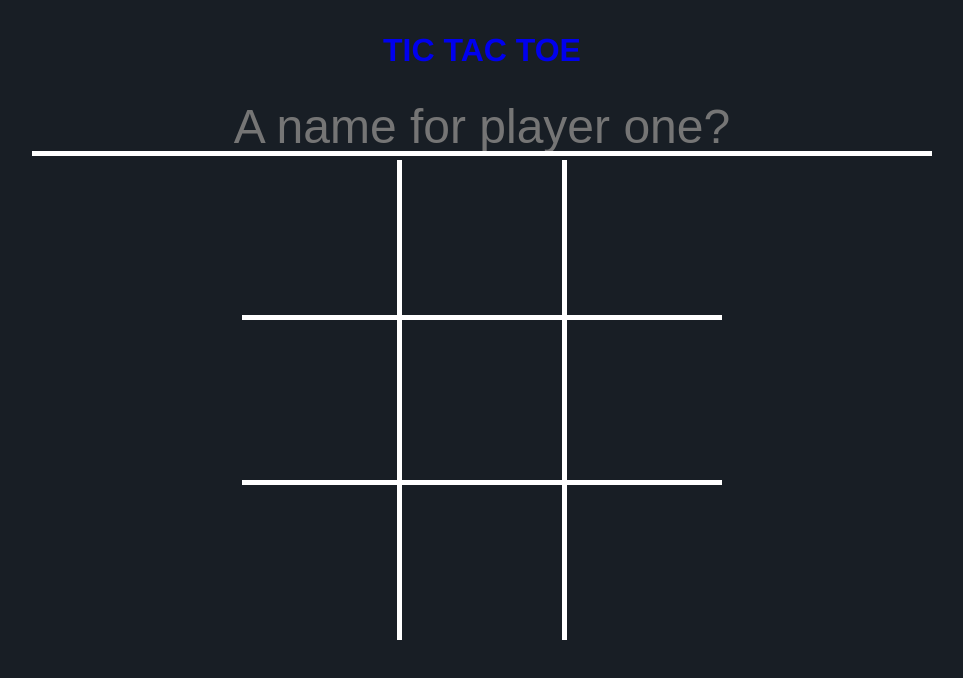
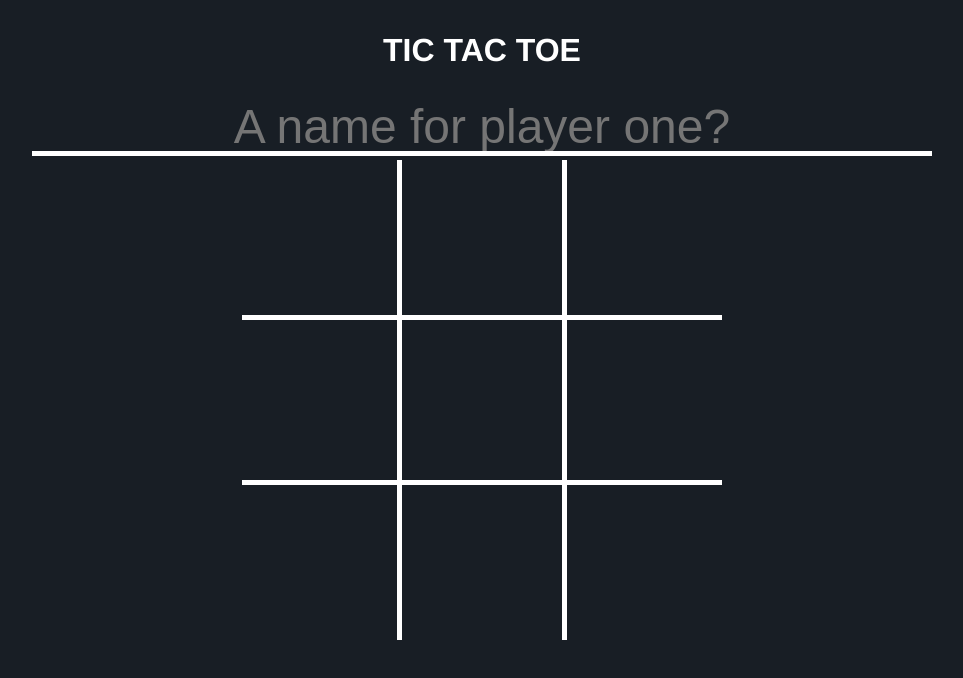
Before and after one commit to vxxce/csis1430, a website: page public/tic-tac-toe/index.html in a window 1280 px wide. Shown: the whole page, without its empty margins (158-1121 px from the left). Drawn offline with Linux system fonts and the light colour scheme.

Commit message:
title text color

```diff
--- a/public/tic-tac-toe/css/style.css
+++ b/public/tic-tac-toe/css/style.css
@@ -17,13 +17,9 @@ h1 {
   text-align: center;
 }
 
-a {
+a, a:visited, a:active {
   text-decoration: none;
-}
-
-a:visited, a:active {
   color: #fff;
-  text-decoration: none;
 }
 
 a:hover {
```
